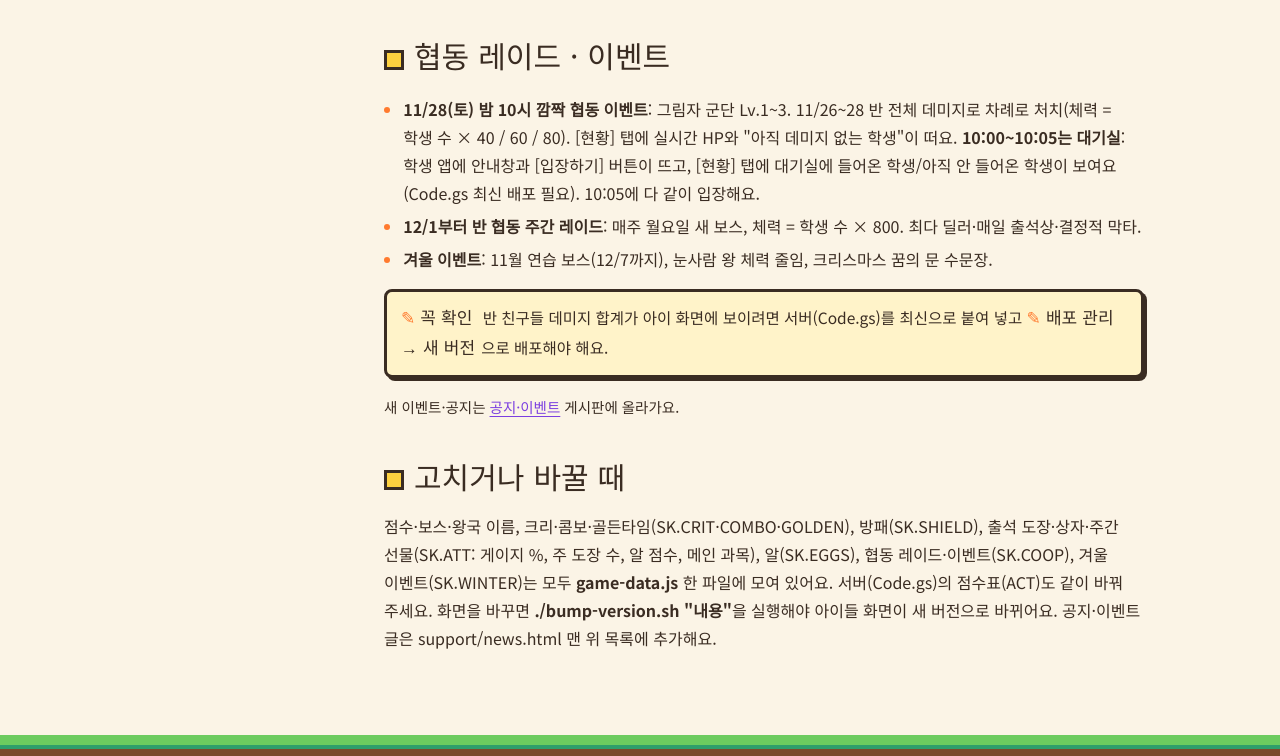
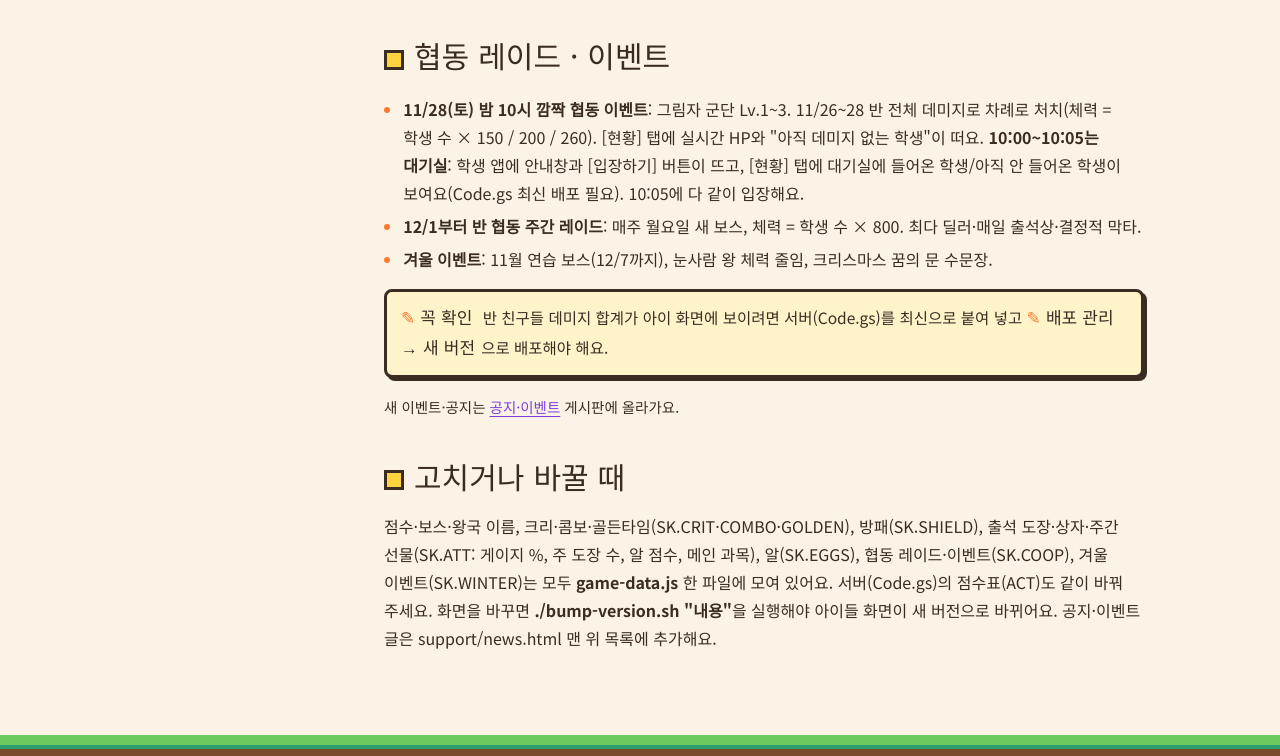
Before and after one commit to youlifeme86-spec/studia-kids, a plain HTML site: page support/admin.html in a window 1280 px wide. Shown: the part 2717-3473 px from the top of the page. Drawn offline with Linux system fonts and the light colour scheme.

Commit message:
선생님 가이드: 협동 보스 체력 숫자
Co-Authored-By: Claude Opus 5.5 <noreply@anthropic.com>
Claude-Session: https://claude.ai/code/session_01MZ5Z3jBuF88ftWD4bGSrKx

```diff
--- a/support/admin.html
+++ b/support/admin.html
@@ -60,7 +60,7 @@
       <p>아이 앱에는 보호자 화면이 없고, 보호자는 <b>보호자 링크</b>로만 리포트를 봐요. 링크는 입장 안내문에 들어 있고, [학생 계정]의 <span class="kbd">보호자 링크</span>로 따로 복사할 수도 있어요.</p>
       <p>선생님은 [현황] 학생 현황의 <span class="kbd">분석 ↗</span>이나 [학생 계정]의 <span class="kbd">분석 리포트</span>를 누르면 그 아이의 분석 리포트(하루·주간·월간, 마음 칸, 공부시간)를 새 창으로 볼 수 있어요.</p></section>
     <section id="events"><h2>협동 레이드 · 이벤트</h2>
-      <ul><li><b>11/28(토) 밤 10시 깜짝 협동 이벤트</b>: 그림자 군단 Lv.1~3. 11/26~28 반 전체 데미지로 차례로 처치(체력 = 학생 수 × 40 / 60 / 80). [현황] 탭에 실시간 HP와 "아직 데미지 없는 학생"이 떠요. <b>10:00~10:05는 대기실</b>: 학생 앱에 안내창과 [입장하기] 버튼이 뜨고, [현황] 탭에 대기실에 들어온 학생/아직 안 들어온 학생이 보여요(Code.gs 최신 배포 필요). 10:05에 다 같이 입장해요.</li>
+      <ul><li><b>11/28(토) 밤 10시 깜짝 협동 이벤트</b>: 그림자 군단 Lv.1~3. 11/26~28 반 전체 데미지로 차례로 처치(체력 = 학생 수 × 150 / 200 / 260). [현황] 탭에 실시간 HP와 "아직 데미지 없는 학생"이 떠요. <b>10:00~10:05는 대기실</b>: 학생 앱에 안내창과 [입장하기] 버튼이 뜨고, [현황] 탭에 대기실에 들어온 학생/아직 안 들어온 학생이 보여요(Code.gs 최신 배포 필요). 10:05에 다 같이 입장해요.</li>
         <li><b>12/1부터 반 협동 주간 레이드</b>: 매주 월요일 새 보스, 체력 = 학생 수 × 800. 최다 딜러·매일 출석상·결정적 막타.</li>
         <li><b>겨울 이벤트</b>: 11월 연습 보스(12/7까지), 눈사람 왕 체력 줄임, 크리스마스 꿈의 문 수문장.</li></ul>
       <div class="note"><b>꼭 확인</b> 반 친구들 데미지 합계가 아이 화면에 보이려면 서버(Code.gs)를 최신으로 붙여 넣고 <b>배포 관리 → 새 버전</b>으로 배포해야 해요.</div>
```
